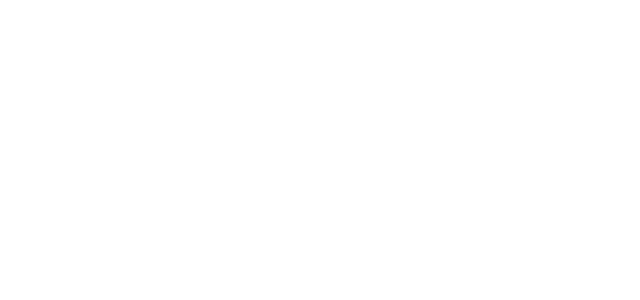
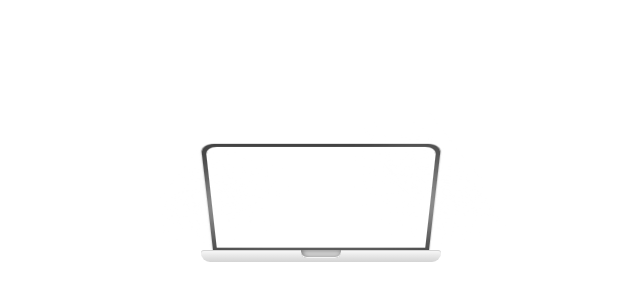
Before and after one commit to manuarora700/youtube-brainrot, a Next.js app: page / in a window 1280 px wide. Shown: the part 118-418 px from the top of the page, without its empty margins (319-959 px from the left). Built offline with nearby package versions, Linux system fonts and the light colour scheme.

Commit message:
add: take it for free

```diff
--- a/src/app/page.tsx
+++ b/src/app/page.tsx
@@ -1,7 +1,10 @@
+import MacbookIllustraiton from "@/components/macbook-illustration";
 import Image from "next/image";
 
 export default function Home() {
   return (
-    <div className="h-screen w-full flex items-center justify-center"></div>
+    <div className="h-screen w-full flex items-center justify-center">
+      <MacbookIllustraiton />
+    </div>
   );
 }
--- /dev/null
+++ b/src/components/macbook-illustration.tsx
@@ -0,0 +1,84 @@
+"use client";
+import { motion } from "motion/react";
+import React from "react";
+
+export default function MacbookIllustraiton() {
+    return (
+        <motion.div
+            whileHover="animate"
+            initial="initial"
+            className="max-w-2xl w-full mx-auto h-96"
+        >
+            <div className="w-60 mx-auto perspective-distant">
+                {/* lid */}
+
+                <motion.div
+                    variants={{
+                        initial: {
+                            rotateX: -50,
+                        },
+                        animate: {
+                            rotateX: 20,
+                        },
+                    }}
+                    style={{
+                        transformOrigin: 'bottom',
+                    }}
+
+                    transition={{
+                        duration: 0.9,
+                        ease: [0.9, 0.01, 0, 1.03],
+                    }}
+                    className="w-[90%] mx-auto rounded-tl-xl rounded-tr-xl shadow-sm shadow-black/10 ring-1 ring-black/10 h-40 p-1 bg-neutral-700 dark:shadow-white/10 dark:ring-white/10 relative"
+                >
+                    <motion.div
+                        variants={{
+                            initial: {
+                                opacity: 1,
+                            },
+                            animate: {
+                                opacity: 0,
+                            }
+                        }}
+                        className="absolute inset-0 h-full w-full">
+                        <div className="w-10 h-20 absolute left-0 bg-conic from-transparent via-white/50 to-white/50 blur-xl transform rotate-30 -translate-x-2 top-10 "></div>
+
+
+                        <div className="w-10 h-30 absolute right-0 bg-conic from-white/50 via-white/50 to-transparent transform -rotate-30 translate-x-2 blur-xl z-50"></div>
+
+                        <div className="w-full h-10 absolute inset-x-0 bg-white blur-2xl top-20"></div>
+                    </motion.div>
+
+                    <div
+                        className="h-full w-full bg-white  rounded-tl-[10px] rounded-tr-[10px] p-[2px]">
+                        <motion.img
+                            variants={{
+                                initial: {
+                                    opacity: 0,
+                                    filter: `blur(20px)`,
+                                },
+                                animate: {
+                                    opacity: 1,
+                                    filter: `blur(0px)`,
+                                },
+                            }}
+                            transition={{
+                                duration: 0.9,
+                                ease: [0.9, 0.01, 0, 1.03],
+                                delay: 0.3,
+                            }}
+
+                            src="https://assets.aceternity.com/components/multi-illustration-bento.webp"
+                            className="w-full h-full object-cover rounded-lg"
+                        />
+                    </div>
+                </motion.div>
+
+                {/* base */}
+                <div className="w-full h-3 bg-linear-to-b from-neutral-50 dark:from-neutral-900 to-neutral-300 dark:to-neutral-700 rounded-br-xl rounded-bl-xl rounded-tr-sm rounded-tl-sm shadow-[0px_1px_0px_0px_var(--color-neutral-300)_inset] dark:shadow-[0px_1px_0px_0px_var(--color-neutral-700)_inset] relative">
+                    <div className="absolute inset-x-0 top-0 bg-neutral-300 dark:bg-neutral-700 mx-auto w-10 rounded-bl-md rounded-br-md h-2 shadow-[0px_-1px_0px_0px_var(--color-neutral-100)_inset,1px_0px_5px_0px_var(--color-neutral-500)_inset] dark:shadow-[0px_-1px_0px_0px_var(--color-neutral-900)_inset,1px_0px_2px_0px_var(--color-neutral-500)_inset]" />
+                </div>
+            </div>
+        </motion.div>
+    );
+}
```
